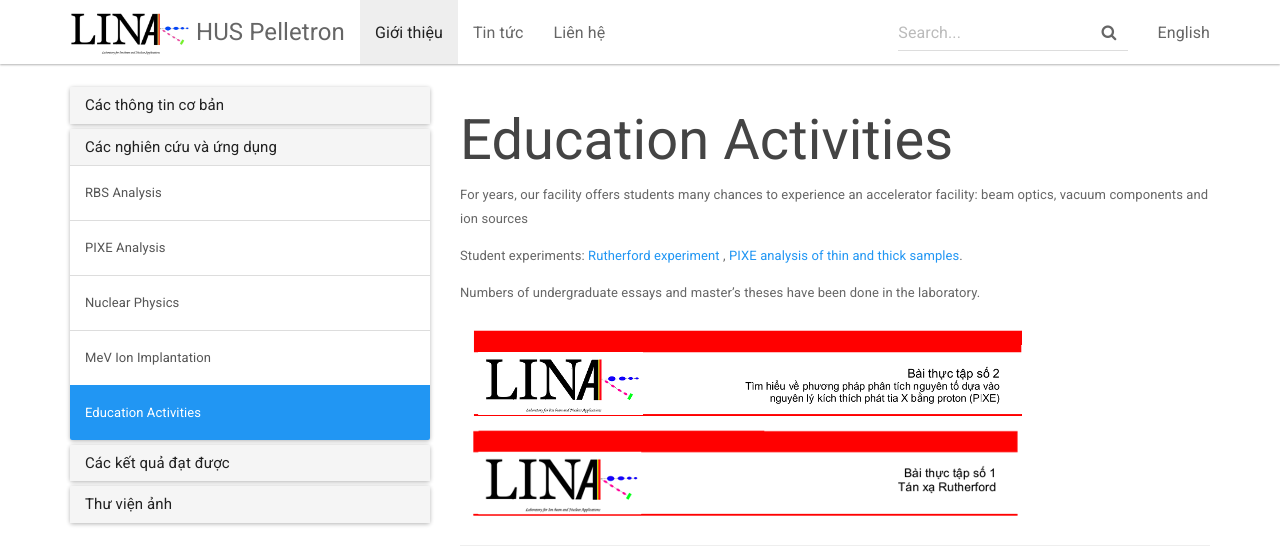
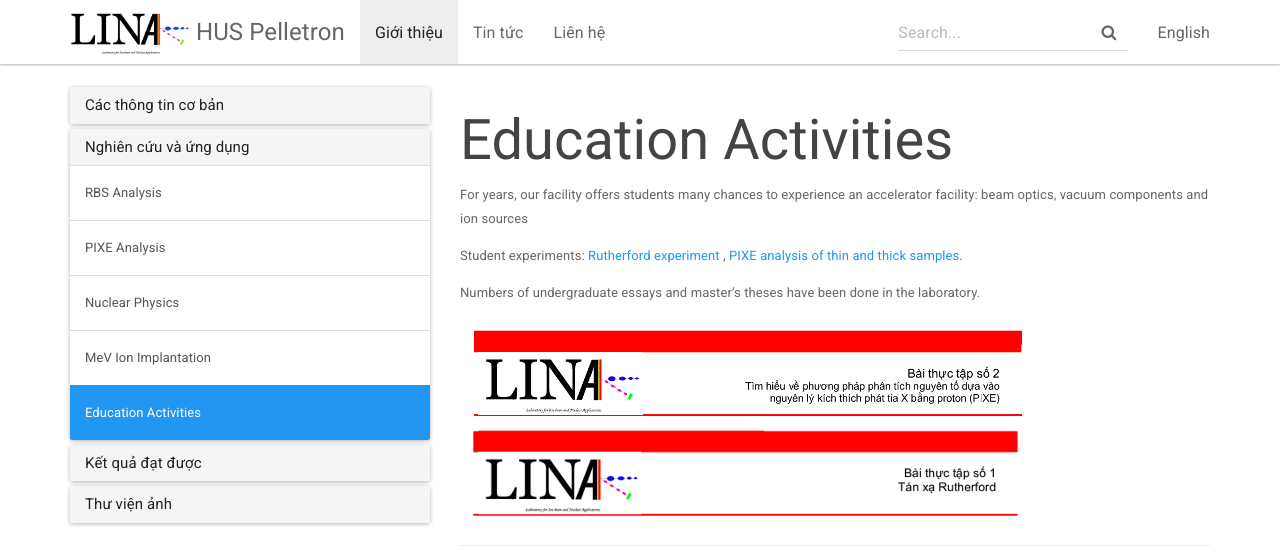
Before and after one commit to huspelletron/vi, a Jekyll site: the page built from _docs/studentpractices.md, in a window 1280 px wide. Shown: the top 560 px of the page. Built offline with Jekyll 4.4.1, drawn with Linux system fonts in a browser that asks for light colours.

Commit message:
nec pelletron

```diff
--- a/_data/docs.yml
+++ b/_data/docs.yml
@@ -7,14 +7,14 @@
   - beamtime
   - about
   - contact
-- title: Các nghiên cứu và ứng dụng
+- title: Nghiên cứu và ứng dụng
   docs:
   - rbs
   - pixe
   - nuclear
   - mevimplant
   - studentpractices
-- title: Các kết quả đạt được
+- title: Kết quả đạt được
   docs:
   - operation
   - publications
```
